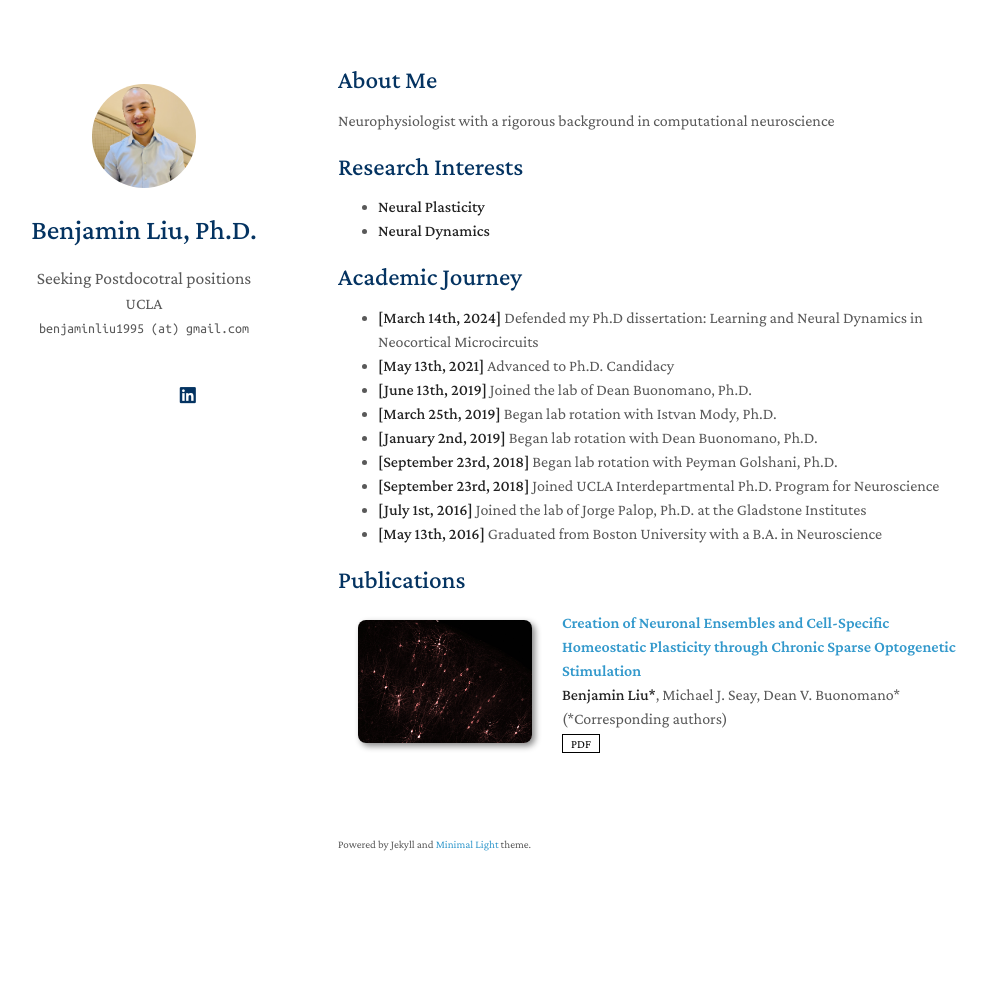
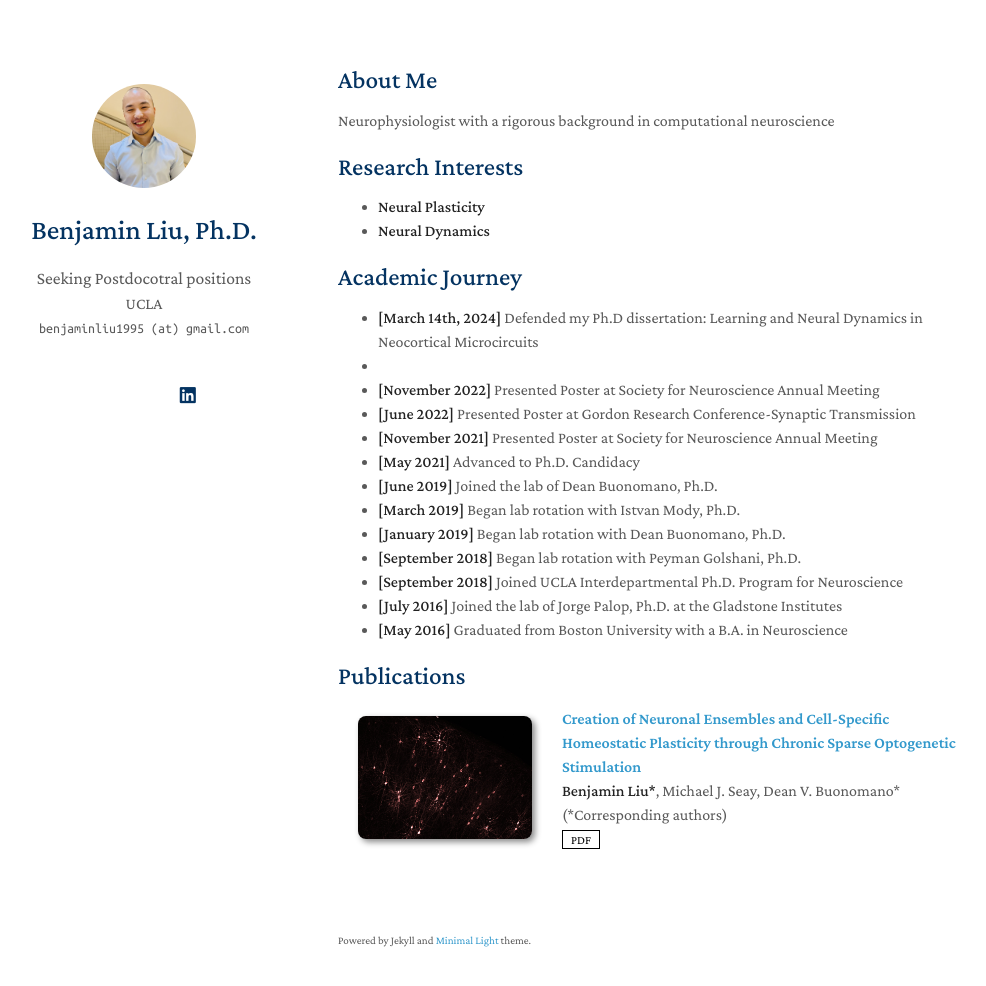
Before and after one commit to liuliuben/liuliuben.github.io, a Jekyll site: the page built from index.md, in a window 1280 px wide and 1021 px high. Shown: the top 986 px of the window, without its empty margins (132-1118 px from the left). Built offline with Jekyll 4.4.1, drawn with Linux system fonts in a browser that asks for light colours; nearby versions of some CDN libraries; a style sheet for code colours, icons or effects is not loaded; our own code applies the rules of GitHub Pages for plain Markdown files.

Commit message:
Update index.md

```diff
--- a/index.md
+++ b/index.md
@@ -14,14 +14,18 @@ Neurophysiologist with a rigorous background in computational neuroscience
 ## Academic Journey
 
 - **[March 14th, 2024]** Defended my Ph.D dissertation: Learning and Neural Dynamics in Neocortical Microcircuits
-- **[May 13th, 2021]** Advanced to Ph.D. Candidacy
-- **[June 13th, 2019]** Joined the lab of Dean Buonomano, Ph.D.
-- **[March 25th, 2019]** Began lab rotation with Istvan Mody, Ph.D.
-- **[January 2nd, 2019]** Began lab rotation with Dean Buonomano, Ph.D.
-- **[September 23rd, 2018]** Began lab rotation with Peyman Golshani, Ph.D.
-- **[September 23rd, 2018]** Joined UCLA Interdepartmental Ph.D. Program for Neuroscience
-- **[July 1st, 2016]** Joined the lab of Jorge Palop, Ph.D. at the Gladstone Institutes
-- **[May 13th, 2016]** Graduated from Boston University with a B.A. in Neuroscience
+-
+- **[November 2022]** Presented Poster at Society for Neuroscience Annual Meeting
+- **[June 2022]** Presented Poster at Gordon Research Conference-Synaptic Transmission
+- **[November 2021]** Presented Poster at Society for Neuroscience Annual Meeting
+- **[May 2021]** Advanced to Ph.D. Candidacy
+- **[June 2019]** Joined the lab of Dean Buonomano, Ph.D.
+- **[March 2019]** Began lab rotation with Istvan Mody, Ph.D.
+- **[January 2019]** Began lab rotation with Dean Buonomano, Ph.D.
+- **[September 2018]** Began lab rotation with Peyman Golshani, Ph.D.
+- **[September 2018]** Joined UCLA Interdepartmental Ph.D. Program for Neuroscience
+- **[July 2016]** Joined the lab of Jorge Palop, Ph.D. at the Gladstone Institutes
+- **[May 2016]** Graduated from Boston University with a B.A. in Neuroscience
 
 
 {% include_relative _includes/publications.md %}
```
